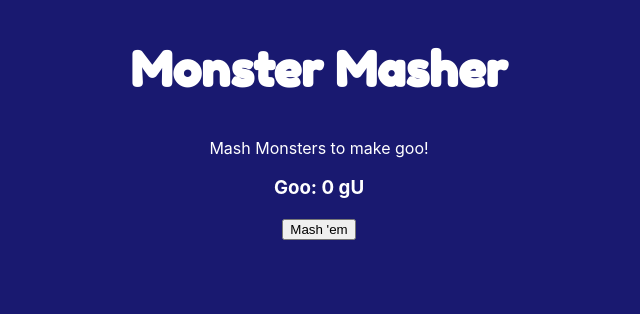
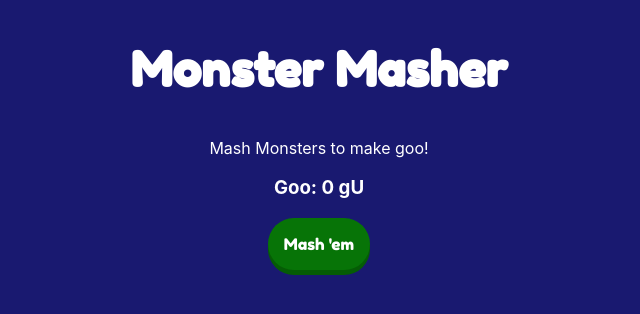
Before and after one commit to mattesteves/MonsterMasher, a React (Create React App) app: page / in a window 1280 px wide. Shown: the top 314 px of the page, without its empty margins (321-961 px from the left). Built offline with nearby package versions, Linux system fonts and the light colour scheme.

Commit message:
Made buttons look more fun.

```diff
--- a/src/components/mash.jsx
+++ b/src/components/mash.jsx
@@ -44,6 +44,12 @@ class Mash extends Component {
         ) : (
           <br />
         )}
+
+        {this.state.autoMash === true ? (
+          <button id="upgrade_automasher">Upgrade Automasher</button>
+        ) : (
+          ''
+        )}
       </div>
     );
   }
--- a/src/styles/App.css
+++ b/src/styles/App.css
@@ -1 +1,2 @@
 @import './main.css';
+@import './mash.css';
--- /dev/null
+++ b/src/styles/mash.css
@@ -0,0 +1,17 @@
+button {
+  color: white;
+  font-size: 1rem;
+  font-family: 'Fredoka One', cursive;
+  background-color: rgb(7, 116, 7);
+  border: 0;
+  border-radius: 40px;
+  padding: 1rem;
+  cursor: pointer;
+  outline: none;
+  box-shadow: 0 5px rgb(5, 92, 5);
+}
+
+button:active {
+  transform: translateY(2px);
+  box-shadow: 0 2px rgb(5, 92, 5);
+}
```
